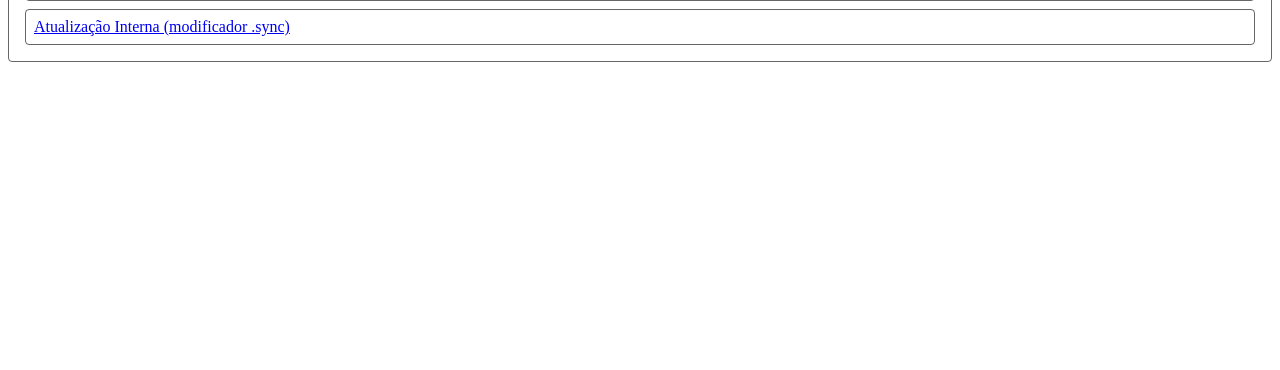
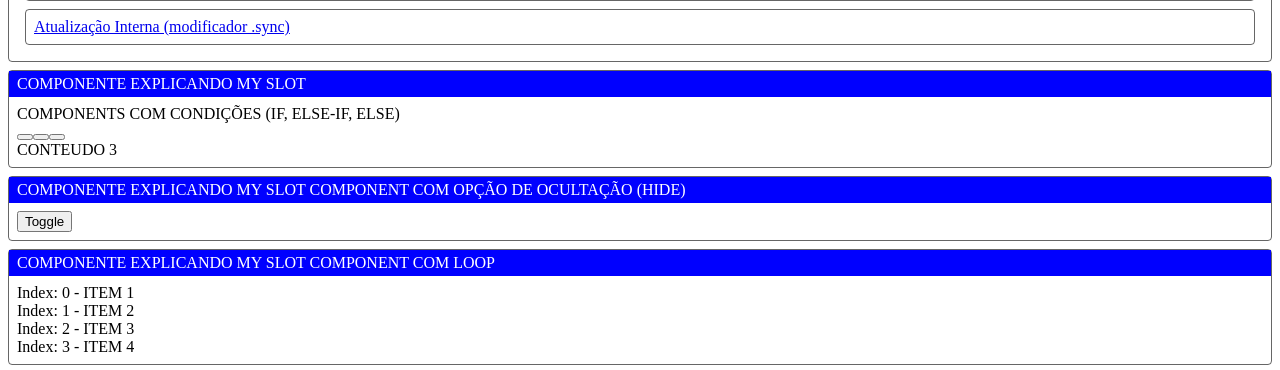
Before and after one commit to brunoog33/CursoVueAca, a Vue app: page / in a window 1280 px wide. Shown: the part 768-1138 px from the top of the page. Before the commit the page ends 838 px from the top, so only its background shows below. Built offline with nearby package versions, Linux system fonts and the light colour scheme.

Commit message:
Incluindo mais components

```diff
--- a/src/App.vue
+++ b/src/App.vue
@@ -13,6 +13,9 @@
         :external-prop="propSync"
         @evento-qualquer="propSync = $event"
         :sync-prop.sync="propSync" />
+    <my-condictional />
+    <my-hide />
+    <my-loop />
   </div>
 </template>
 
@@ -21,6 +24,9 @@ import MyBind from '@/components/my-bind.vue';
 import MyEvent from '@/components/my-event.vue';
 import MyEmiter from '@/components/my-emiter.vue';
 import MyPropSync from '@/components/my-prop-sync.vue';
+import MyCondictional from '@/components/my-condictional.vue';
+import MyHide from '@/components/my-hide.vue';
+import MyLoop from '@/components/my-loop.vue';
 
 export default {
   name: 'app',
@@ -29,6 +35,9 @@ export default {
     MyEvent,
     MyEmiter,
     MyPropSync,
+    MyCondictional,
+    MyHide,
+    MyLoop,
   },
   data() {
     return {
--- a/src/components/my-bind.vue
+++ b/src/components/my-bind.vue
@@ -1,7 +1,8 @@
 <template>
   <my-slot>
     <!--<span>COMPONENTE EXPLICANDO BIN / PROPS</span>-->
-    <span slot="header"> <!-- Pode Usar template-->
+    <span slot="header"> <!-- Pode Usar template ignora o filho
+                          Span vai gerar um filho no slot header-->
       COMPONENTE EXPLICANDO BIN / PROPS
     </span>
     <div>Prop String: {{ minhaPropString }}</div>
--- /dev/null
+++ b/src/components/my-condictional.vue
@@ -0,0 +1,31 @@
+<template>
+  <my-slot>
+    <template name="header">
+      COMPONENTS COM CONDIÇÕES (IF, ELSE-IF, ELSE)
+    </template>
+
+    <div>
+      <button @click="show = 1"></button>
+      <button @click="show = 2"></button>
+      <button @click="show = 3"></button>
+    </div>
+
+    <div v-if="show === 1">CONTEUDO 1</div>
+    <div v-else-if="show === 2">CONTEUDO 2</div>
+    <div v-else>CONTEUDO 3</div>
+  </my-slot>
+</template>
+
+<script>
+import MySlot from '@/components/my-slot.vue';
+
+export default {
+  components: {
+    MySlot,
+  },
+};
+</script>
+
+<style>
+
+</style>
--- /dev/null
+++ b/src/components/my-hide.vue
@@ -0,0 +1,26 @@
+<template>
+  <my-slot>
+    <template slot="header">COMPONENT COM OPÇÃO DE OCULTAÇÃO (HIDE)</template>
+    <button @click="show = !show">Toggle</button>
+    <div v-show="show">MOSTRANDO</div>
+  </my-slot>
+</template>
+
+<script>
+import MySlot from '@/components/my-slot.vue';
+
+export default {
+  components: {
+    MySlot,
+  },
+  data() {
+    return {
+      show: false,
+    };
+  },
+};
+</script>
+
+<style>
+
+</style>
--- /dev/null
+++ b/src/components/my-loop.vue
@@ -0,0 +1,36 @@
+<template>
+  <my-slot>
+    <template slot="header">COMPONENT COM LOOP</template>
+
+    <!-- Outra forma sem utilizar o index
+        <div v-for="item in list" :key="item.id">
+        {{ item.label }}
+        </div>-->
+    <div v-for="(item, index) in list" :key="item.id">
+       Index: {{ index }} - {{ item.label }}</div>
+  </my-slot>
+</template>
+
+<script>
+import MySlot from '@/components/my-slot.vue';
+
+export default {
+  components: {
+    MySlot,
+  },
+  data() {
+    return {
+      list: [
+        { id: 1, label: 'ITEM 1' },
+        { id: 2, label: 'ITEM 2' },
+        { id: 3, label: 'ITEM 3' },
+        { id: 4, label: 'ITEM 4' },
+      ],
+    };
+  },
+};
+</script>
+
+<style>
+
+</style>
```
Also changed, not shown: src/components/my-ciclo-de-vida.vue (added, +27 -0 lines).
